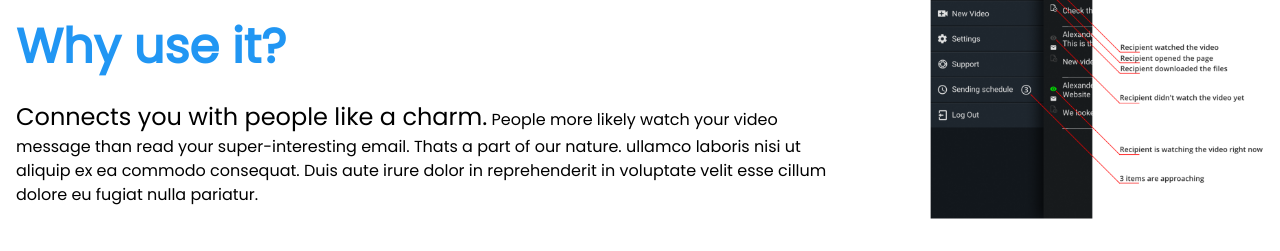
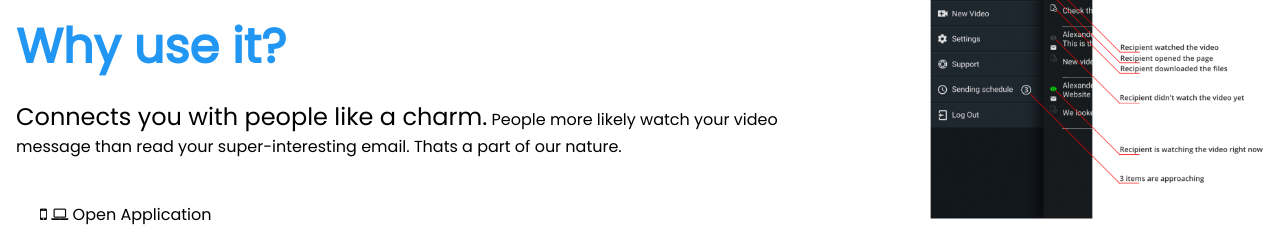
Before and after one commit to aleksspeaker/bzk-land, a plain HTML site: page index.html in a window 1280 px wide. Shown: the part 1121-1372 px from the top of the page. Drawn offline with nearby package versions, Linux system fonts and the light colour scheme.

Commit message:
removed lorem ipsum

```diff
--- a/index.html
+++ b/index.html
@@ -61,7 +61,7 @@ img {margin-bottom: -8px;}
       <h1 class="w3-jumbo"><b>Bizkonect</b></h1>
       <h1 class="w3-xxxlarge w3-text-blue"><b>Why use it?</b></h1>
       <p><span class="w3-xlarge">Connects you with people like a charm.</span> People more likely watch your video message than read your super-interesting email. Thats a part of our nature.
-        ullamco laboris nisi ut aliquip ex ea commodo consequat. Duis aute irure dolor in reprehenderit in voluptate velit esse cillum dolore eu fugiat nulla pariatur.</p>
+      </p>
       <button class="w3-button w3-padding-large w3-section w3-hide-small" onclick="document.getElementById('download').style.display='block'">
         <i class="fa fa-mobile"></i> <i class="fa fa-laptop"></i> Open Application
       </button>
```
